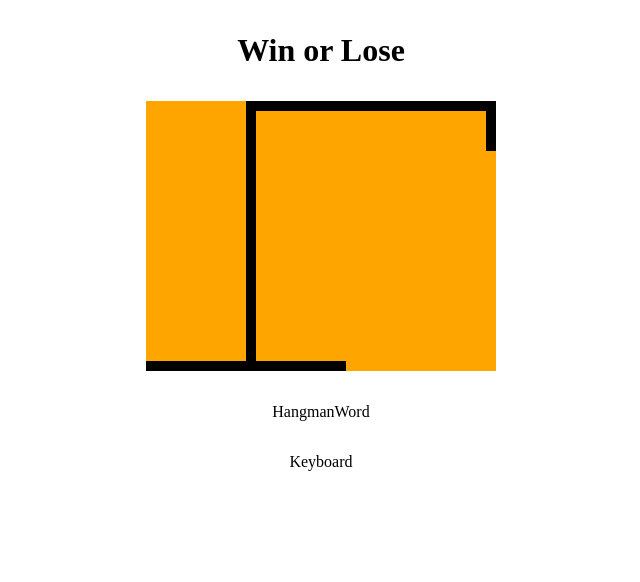
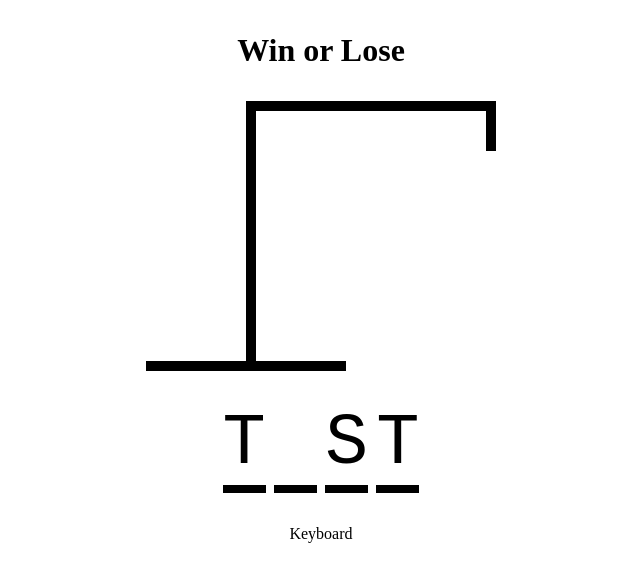
Before and after one commit to TahsinAlahi/React-HangMan, a React (Vite) app: page / in a window 1280 px wide. Shown: the top 582 px of the page, without its empty margins (319-959 px from the left). Built offline with nearby package versions, Linux system fonts and the light colour scheme.

Commit message:
hangman word completed

```diff
--- a/src/App.tsx
+++ b/src/App.tsx
@@ -1,7 +1,7 @@
 import { useState } from "react";
 import words from "./wordList.json";
-import HangmanDrawing from "./components/HangmanDrawing";
-import HangmanWord from "./components/HangmanWord";
+import HangmanDrawing from "./components/HangmanDrawing/HangmanDrawing";
+import HangmanWord from "./components/HangmanWord/HangmanWord";
 import Keyboard from "./components/Keyboard";
 
 function App() {
--- a/src/components/HangmanDrawing.module.css
+++ b/src/components/HangmanDrawing/HangmanDrawing.module.css
@@ -1,6 +1,5 @@
 .drawingContainer {
   position: relative;
-  background-color: orange;
 }
 
 .stand {
--- a/src/components/HangmanWord.tsx
+++ /dev/null
@@ -1,5 +0,0 @@
-function HangmanWord() {
-  return <div>HangmanWord</div>;
-}
-
-export default HangmanWord;
--- /dev/null
+++ b/src/components/HangmanWord/HangmanWord.module.css
@@ -0,0 +1,12 @@
+.wordsContainer {
+  display: flex;
+  align-items: center;
+  gap: 0.5rem;
+  text-transform: uppercase;
+  font-family: monospace;
+  font-size: 4.5rem;
+}
+
+.letter {
+  border-bottom: 0.5rem solid black;
+}
--- /dev/null
+++ b/src/components/HangmanWord/HangmanWord.tsx
@@ -0,0 +1,24 @@
+import styles from "./HangmanWord.module.css";
+
+const word = "test";
+const triedLetters = ["t", "s", "c"];
+
+function HangmanWord() {
+  return (
+    <div className={styles.wordsContainer}>
+      {word.split("").map((letter) => (
+        <span className={styles.letter}>
+          <span
+            style={{
+              visibility: triedLetters.includes(letter) ? "visible" : "hidden",
+            }}
+          >
+            {letter}
+          </span>
+        </span>
+      ))}
+    </div>
+  );
+}
+
+export default HangmanWord;
```
Also changed, not shown: src/components/HangmanDrawing/HangmanDrawing.tsx (renamed from src/components/HangmanDrawing.tsx).
